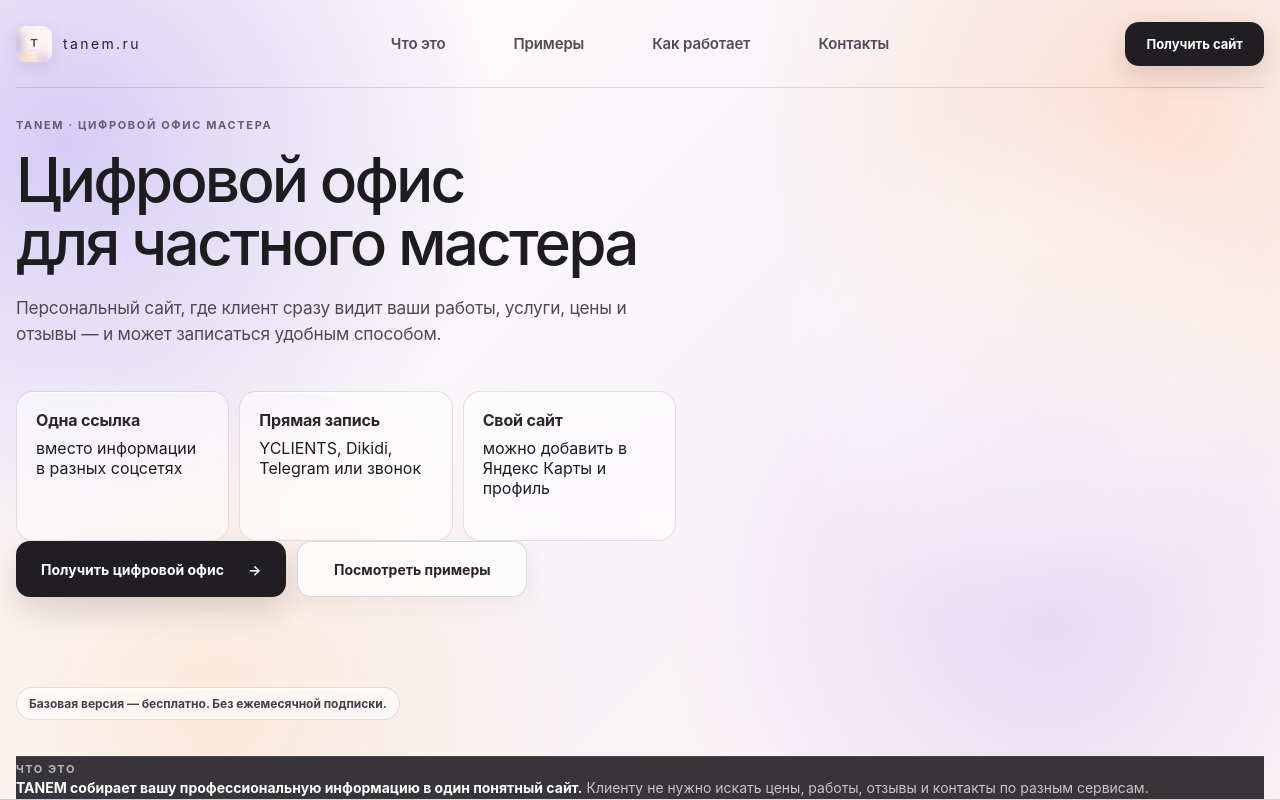
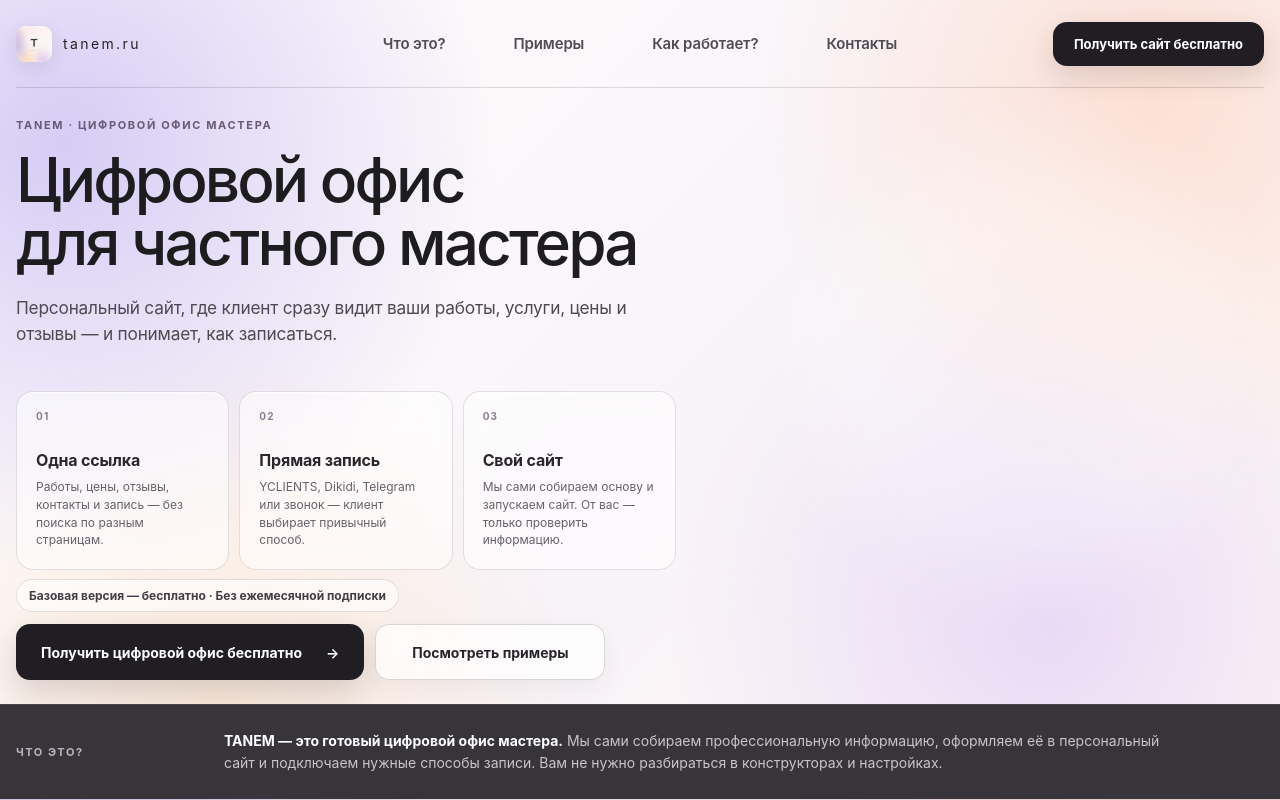
Before and after one commit to ichAEY/tanemv2, a Next.js app: page / in a window 1280 px wide. Shown: the top 800 px of the page. Built offline with nearby package versions, Linux system fonts and the light colour scheme.

Commit message:
Sync TANEM hero refinements to Next source

```diff
--- a/app/page.tsx
+++ b/app/page.tsx
@@ -9,39 +9,41 @@ export default function Home() {
           </a>
 
           <div className="nav-links" aria-label="Разделы сайта">
-            <a href="#about">Что это</a>
+            <a href="#about">Что это?</a>
             <a href="#examples">Примеры</a>
-            <a href="#process">Как работает</a>
+            <a href="#process">Как работает?</a>
             <a href="#contact">Контакты</a>
           </div>
 
-          <a className="nav-cta" href="https://t.me/tanem_ru" target="_blank" rel="noreferrer">Получить сайт</a>
+          <a className="nav-cta" href="https://t.me/tanem_ru" target="_blank" rel="noreferrer">Получить сайт бесплатно</a>
         </nav>
 
         <div className="hero-main site-width">
           <div className="hero-copy">
             <p className="eyebrow">TANEM · цифровой офис мастера</p>
             <h1>Цифровой офис<br/>для частного мастера</h1>
-            <p className="hero-lead">Персональный сайт, где клиент сразу видит ваши работы, услуги, цены и отзывы — и может записаться удобным способом.</p>
+            <p className="hero-lead">Персональный сайт, где клиент сразу видит ваши работы, услуги, цены и отзывы — и понимает, как записаться.</p>
 
             <div className="hero-points" aria-label="Что даёт TANEM">
-              <div><strong>Одна ссылка</strong><span>вместо информации в разных соцсетях</span></div>
-              <div><strong>Прямая запись</strong><span>YCLIENTS, Dikidi, Telegram или звонок</span></div>
-              <div><strong>Свой сайт</strong><span>можно добавить в Яндекс Карты и профиль</span></div>
+              <div><span className="point-index">01</span><strong>Одна ссылка</strong><p>Работы, цены, отзывы, контакты и запись — без поиска по разным страницам.</p></div>
+              <div><span className="point-index">02</span><strong>Прямая запись</strong><p>YCLIENTS, Dikidi, Telegram или звонок — клиент выбирает привычный способ.</p></div>
+              <div><span className="point-index">03</span><strong>Свой сайт</strong><p>Мы сами собираем основу и запускаем сайт. От вас — только проверить информацию.</p></div>
             </div>
 
+            <p className="hero-note">Базовая версия — бесплатно · Без ежемесячной подписки</p>
+
             <div className="hero-actions">
-              <a className="button primary" href="https://t.me/tanem_ru" target="_blank" rel="noreferrer">Получить цифровой офис <span>→</span></a>
+              <a className="button primary" href="https://t.me/tanem_ru" target="_blank" rel="noreferrer">Получить цифровой офис бесплатно <span>→</span></a>
               <a className="button secondary" href="#examples">Посмотреть примеры</a>
             </div>
-
-            <p className="hero-note">Базовая версия — бесплатно. Без ежемесячной подписки.</p>
           </div>
         </div>
 
-        <div className="hero-explain site-width" id="about">
-          <span className="hero-explain-label">Что это</span>
-          <p><strong>TANEM собирает вашу профессиональную информацию в один понятный сайт.</strong> Клиенту не нужно искать цены, работы, отзывы и контакты по разным сервисам.</p>
+        <div className="hero-explain" id="about">
+          <div className="site-width hero-explain-inner">
+            <span className="hero-explain-label">Что это?</span>
+            <p><strong>TANEM — это готовый цифровой офис мастера.</strong> Мы сами собираем профессиональную информацию, оформляем её в персональный сайт и подключаем нужные способы записи. Вам не нужно разбираться в конструкторах и настройках.</p>
+          </div>
         </div>
       </section>
 
@@ -57,19 +59,13 @@ export default function Home() {
 
           <div className="example-grid">
             <a className="example-card" href="https://nonna.tanem.ru/" target="_blank" rel="noreferrer">
-              <div className="example-top">
-                <div><span>Пример 01</span><strong>Персональный сайт мастера</strong></div>
-                <span className="open-label">Открыть ↗</span>
-              </div>
+              <div className="example-top"><div><span>Пример 01</span><strong>Персональный сайт мастера</strong></div><span className="open-label">Открыть ↗</span></div>
               <div className="device-stage"><img className="device-image" src="/tanem-devices.webp" alt="Сайт TANEM на MacBook и iPhone" /></div>
               <div className="example-meta"><span>Услуги и цены</span><i/><span>Работы</span><i/><span>Отзывы</span><i/><span>Запись</span></div>
             </a>
 
             <a className="example-card" href="https://anastasia.tanem.ru/" target="_blank" rel="noreferrer">
-              <div className="example-top">
-                <div><span>Пример 02</span><strong>Сайт в стиле мастера</strong></div>
-                <span className="open-label">Открыть ↗</span>
-              </div>
+              <div className="example-top"><div><span>Пример 02</span><strong>Сайт в стиле мастера</strong></div><span className="open-label">Открыть ↗</span></div>
               <div className="device-stage stage-alt"><img className="device-image" src="/tanem-devices.webp" alt="Сайт TANEM на MacBook и iPhone" /></div>
               <div className="example-meta"><span>ПК-версия</span><i/><span>Телефон</span><i/><span>Своя ссылка</span><i/><span>Прямая связь</span></div>
             </a>
```
